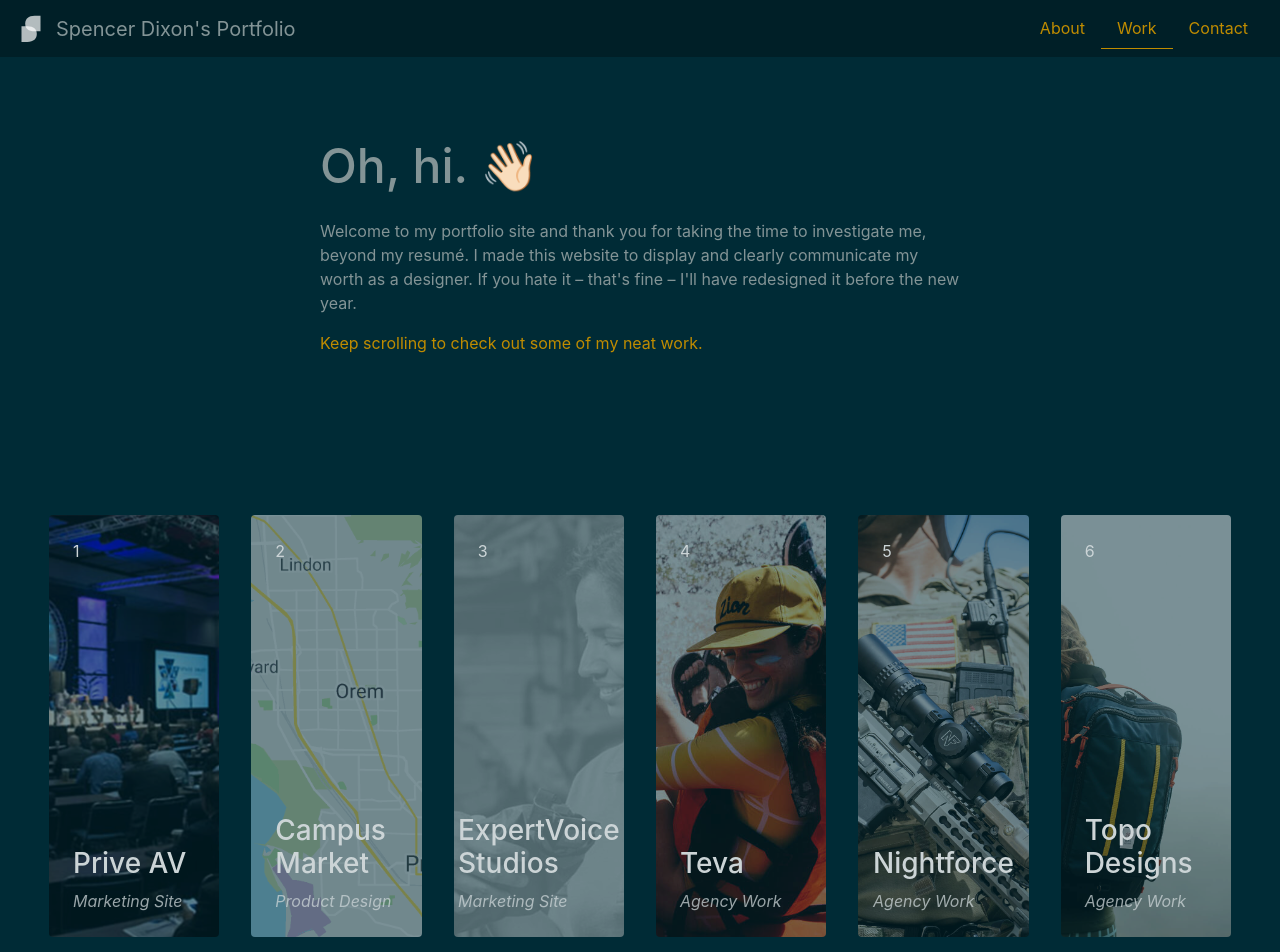
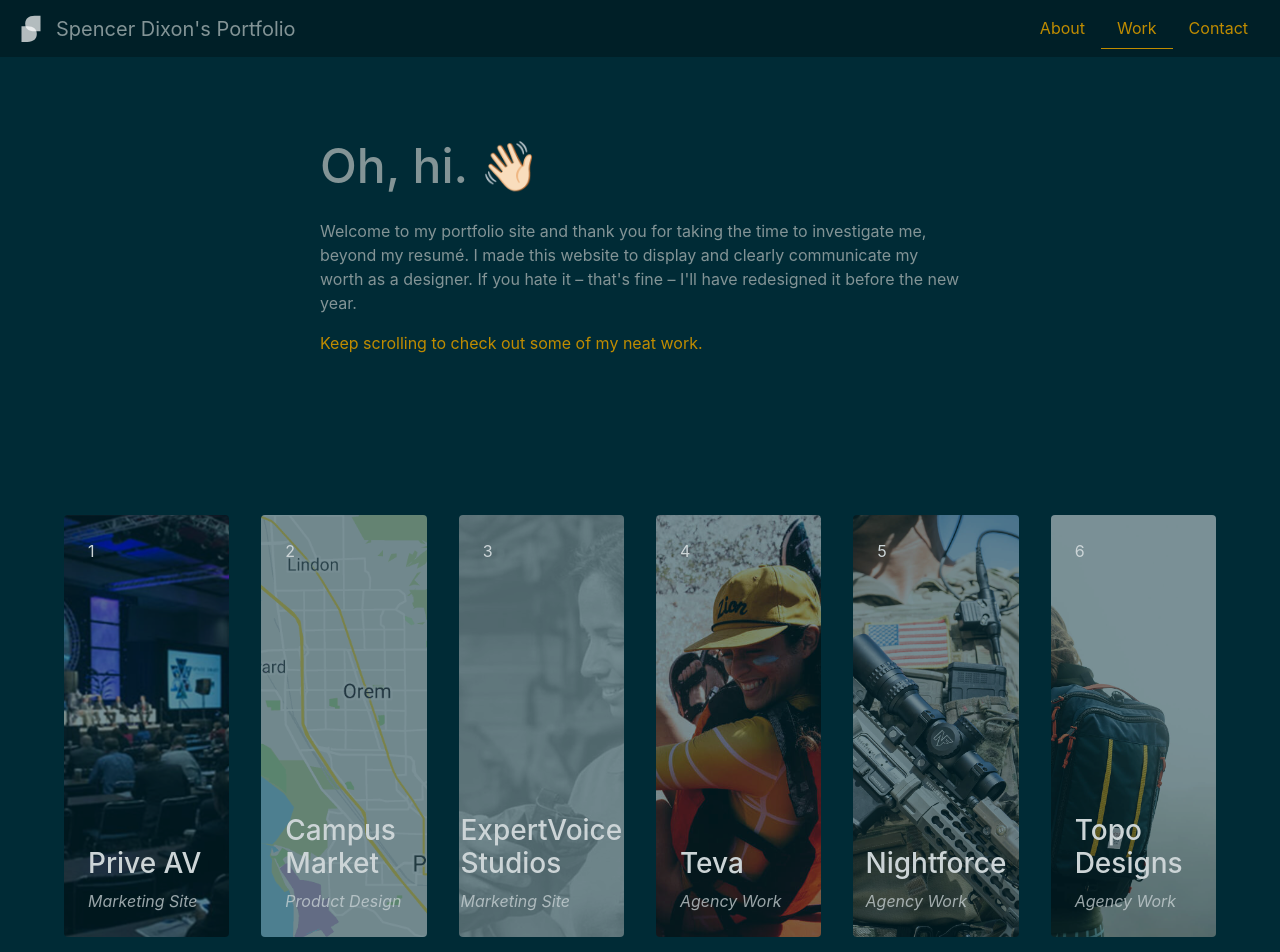
Before and after one commit to spennydix/portfolio-app, an Angular app: page /work in a window 1280 px wide. Shown: the top 952 px of the page. Built offline with nearby package versions, Linux system fonts and the light colour scheme.

Commit message:
fixed overscroll issue on the right

```diff
--- a/src/app/project/project.component.html
+++ b/src/app/project/project.component.html
@@ -1,4 +1,4 @@
-<div id="projectStream" class="row flex p-5" *ngIf="projects">
+<div id="projectStream" class="row flex p-5 no-gutters" *ngIf="projects">
   <a class="col-6 col-md-2 p-3" *ngFor="let project of projects.data" target="_blank" [routerLink]="['/project-details']" [fragment]='project.url'> <!--href="{{project.liveLink}}"-->
     <div class="project-container" (click)="seeProject()" (projectClicked)='onProjectClicked($event)'>
       <div class="p-header" [ngStyle]="{'background-image': 'url(' + project.header + ')'}"></div>
```
